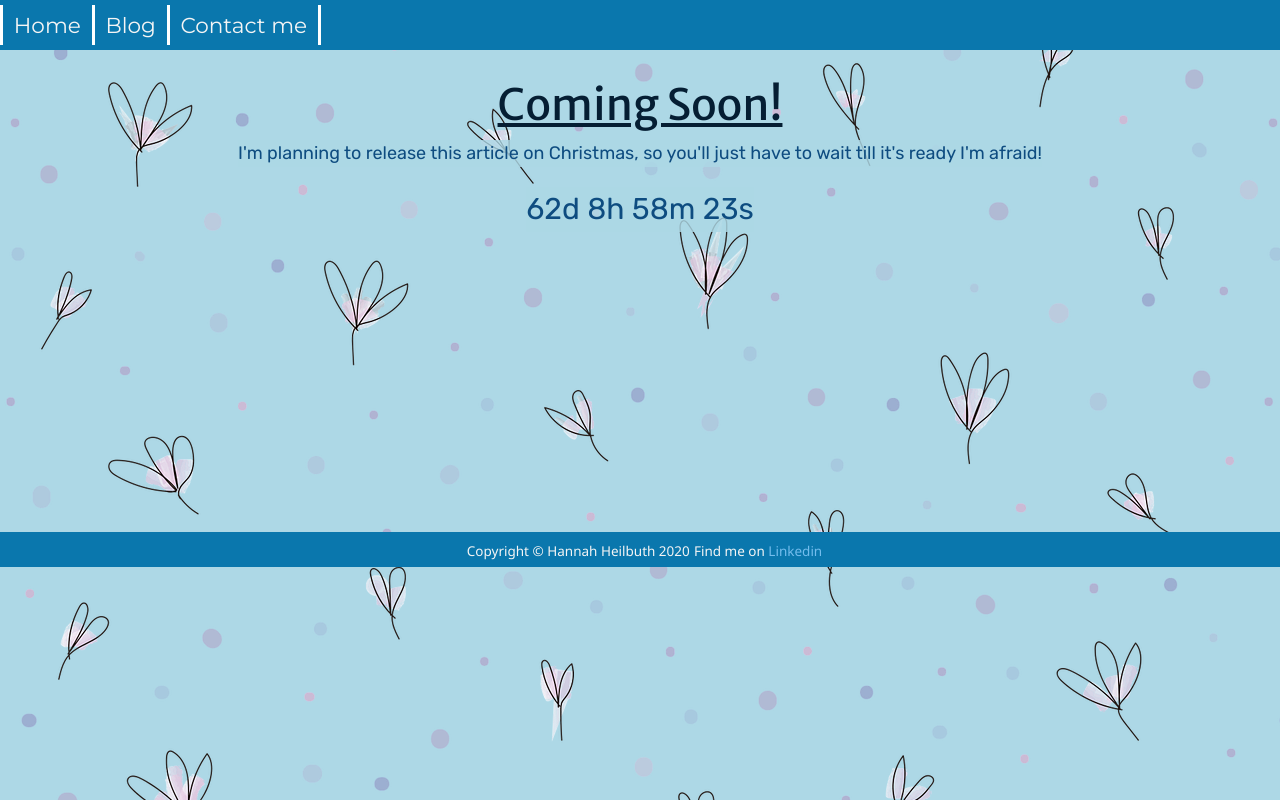
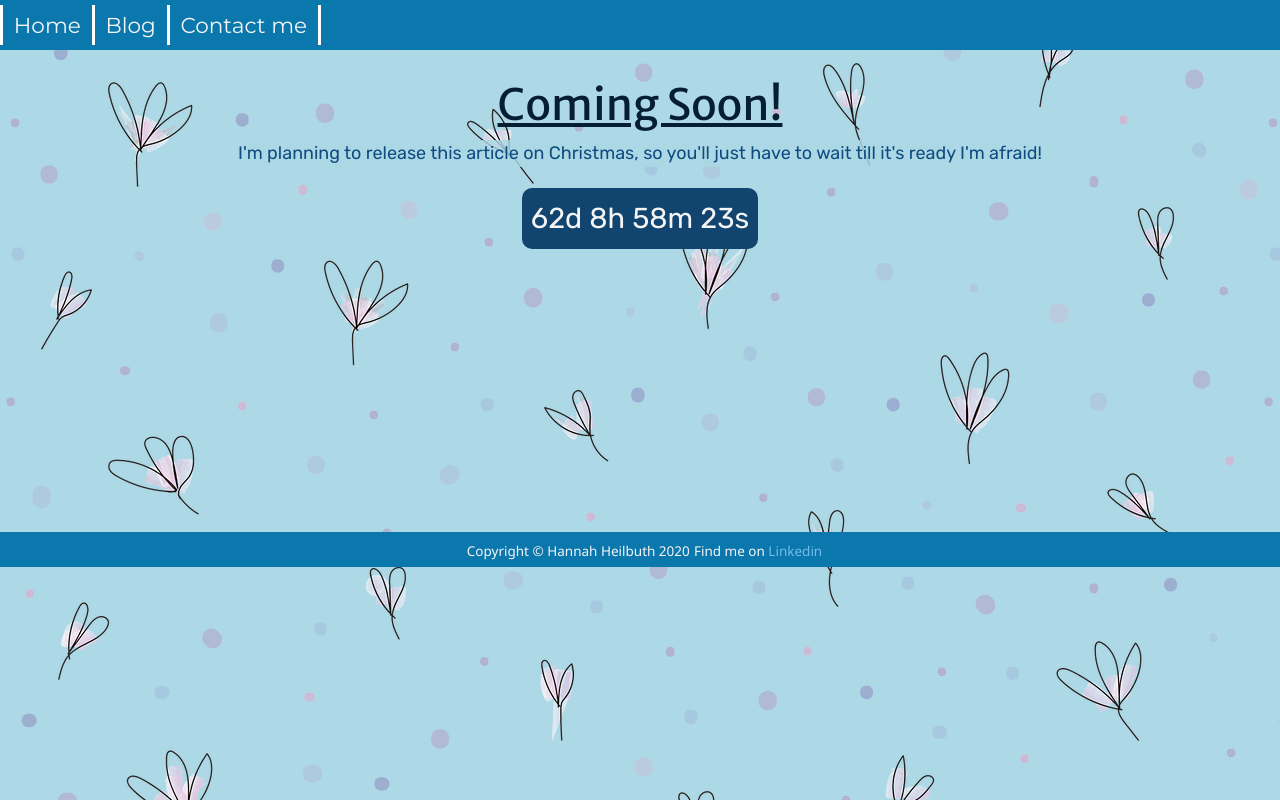
Before and after one commit to coding-hannah/Legal-blog-group, a website: page blog-coming-soon.html in a window 1280 px wide. Drawn offline with nearby package versions, Linux system fonts and the light colour scheme.

Commit message:
made the countdown look classy

```diff
--- a/blog-coming-soon.html
+++ b/blog-coming-soon.html
@@ -44,7 +44,7 @@
 </div>
 <div class="d-flex justify-content-center align-items-center" style="height:100px;">
     <div>
-        <p id="demo" style="font-size:30px"></p>
+        <p id="demo" style="font-size:1.6rem; color:whitesmoke; background-color:rgb(17, 69, 112) ; padding:0.5rem;border-radius: 10px; margin:1rem;"></p>
    </div>
       </div>
 
--- a/css/main.css
+++ b/css/main.css
@@ -167,6 +167,7 @@ input[type=text] {width:100%; padding: 12px 20px;
 
 .hovbut:hover{color:whitesmoke;}
 
+
 form {border-radius: 5px;
   background-color:rgb(211, 245, 245);
   padding: 15px;
```
Also changed, not shown: blog-posts.html (+1 -1 lines).
